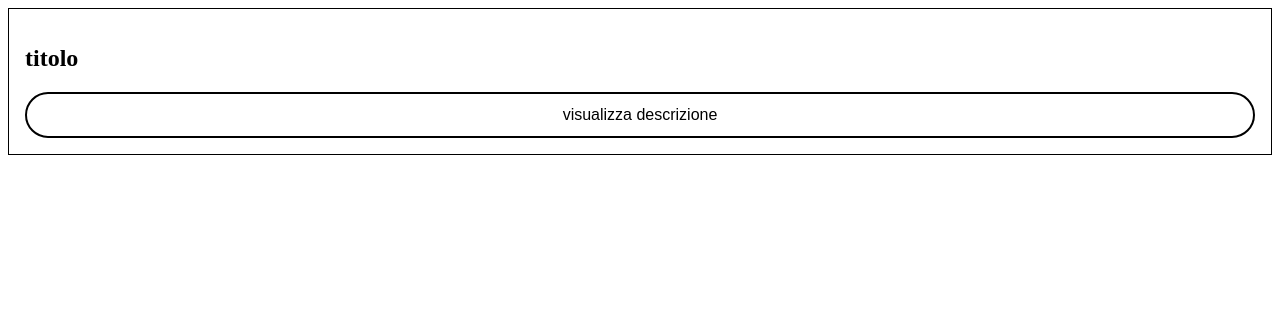
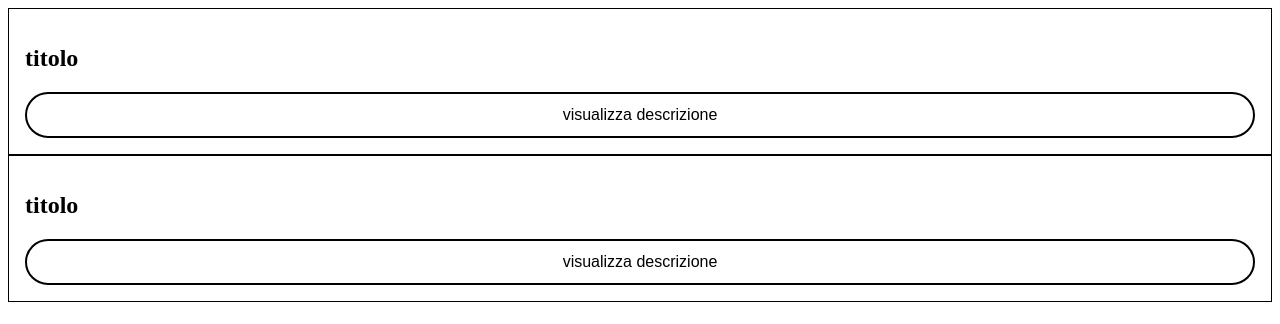
Before and after one commit to Lincerossa/taskmanager, a React (Create React App) app: page / in a window 1280 px wide. Shown: the top 324 px of the page. Built offline with nearby package versions, Linux system fonts and the light colour scheme.

Commit message:
generic: prima prova del generic

```diff
--- a/src/App.tsx
+++ b/src/App.tsx
@@ -7,10 +7,17 @@ const App = () => {
 
 
   return(
+    <div>
+    <Card
+      title="titolo"
+      description={2}
+    />
     <Card
       title="titolo"
       description="Lorem ipsum dolor sit amet"
     />
+    </div>
+
   )
 
 
```
Also changed, not shown: src/Components/Card/index.tsx (+4 -4 lines).
